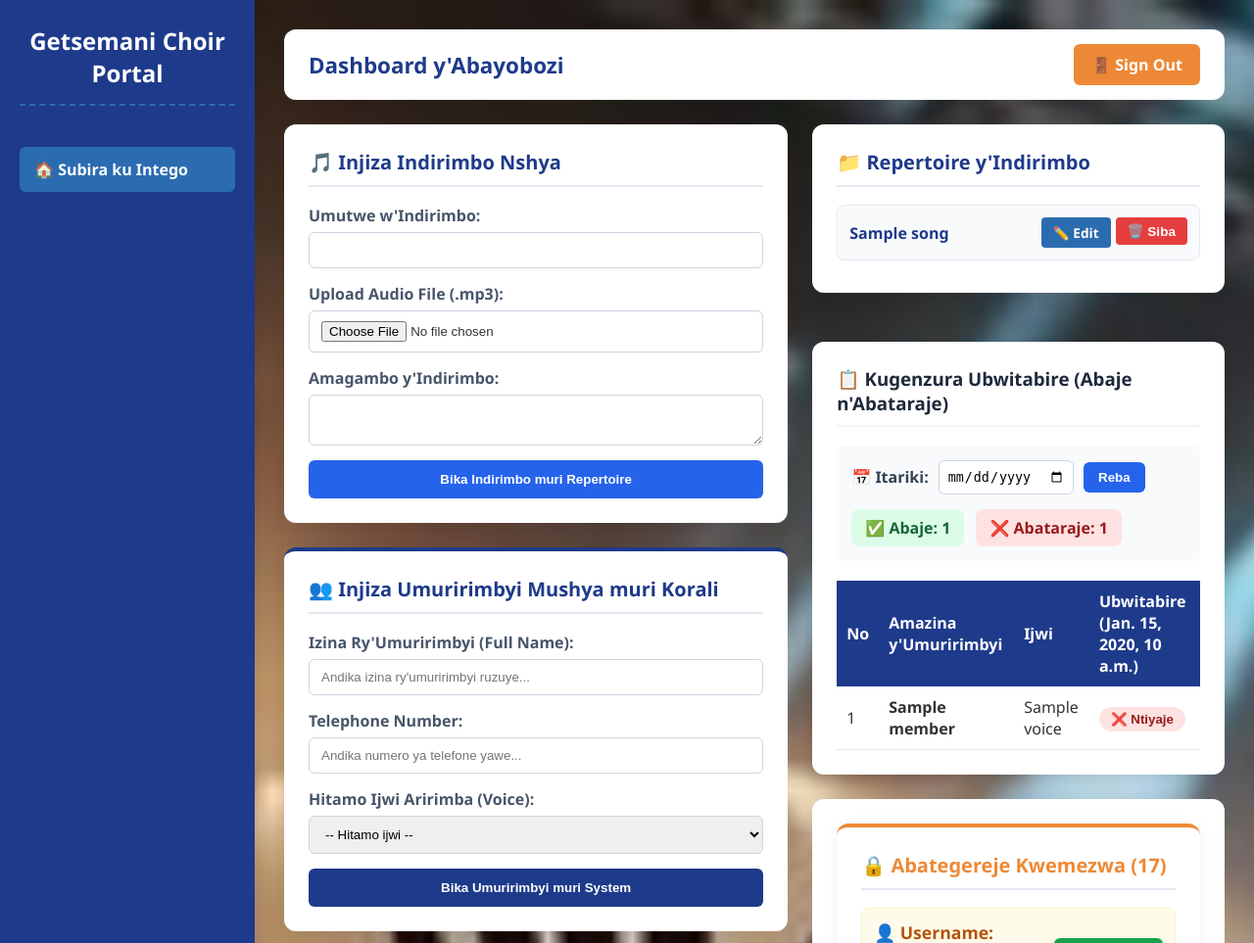
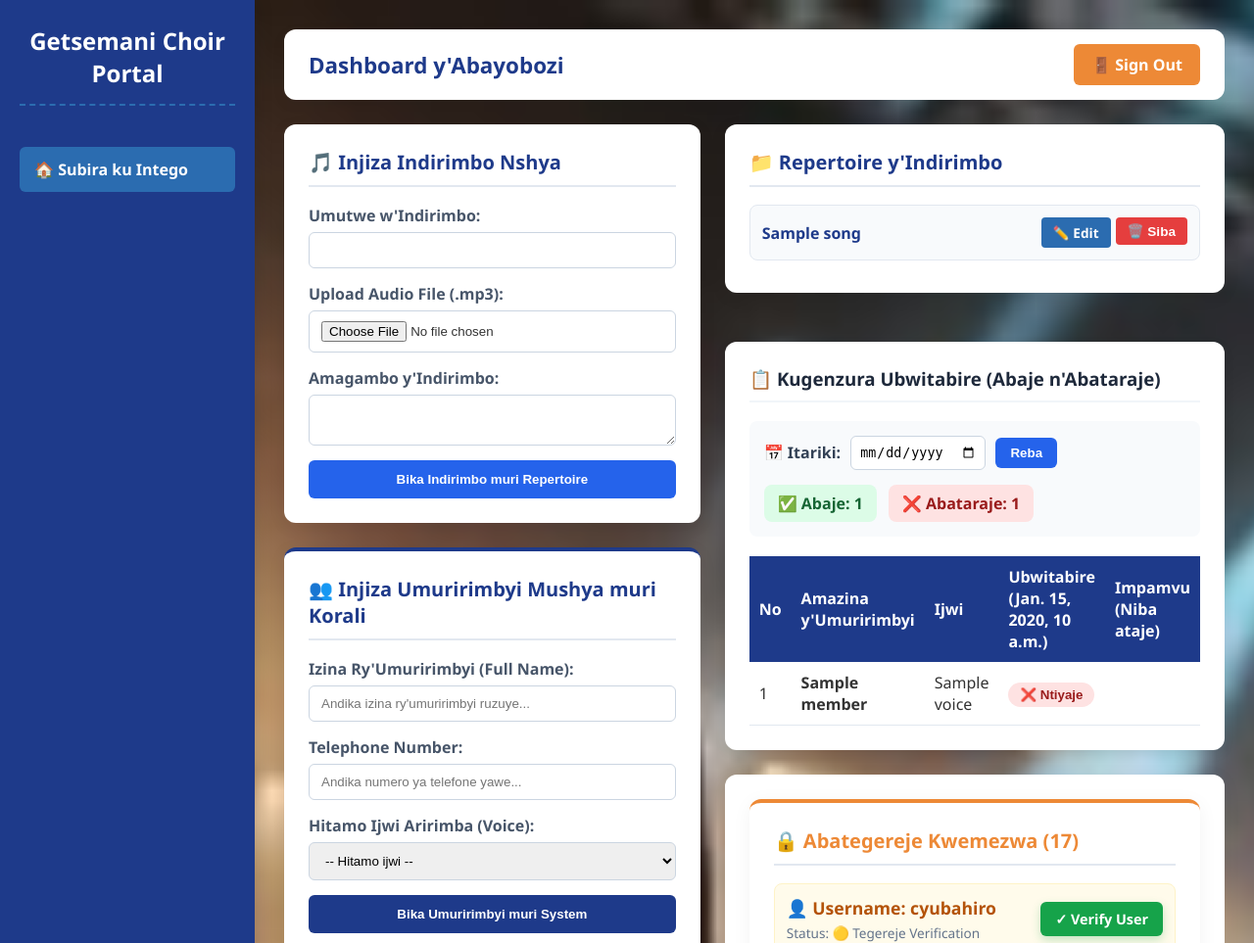
Before and after one commit to CyubahiroJMV/getsemani-choir-system, a Django app: template choir_app/templates/choir_app/dashboard_new.html in a window 1280 px wide. Shown: the top 963 px of the page at 98% size. Run offline with Django 5.2, Linux system fonts and the light colour scheme; data comes from the database, SQL or seed files in the repository; tables that the repository leaves empty hold one stand-in row (values such as "Sample post"); the template is opened without the code that fills it: values that come from a table or form of the project are taken from there, most other values are stand-ins (such as "Sample title", 1, 10 or a date in 2020).

Commit message:
Update dashboard_new.html

```diff
--- a/choir_app/templates/choir_app/dashboard_new.html
+++ b/choir_app/templates/choir_app/dashboard_new.html
@@ -196,8 +196,10 @@
         <th style="padding: 10px;">Amazina y'Umuririmbyi</th>
         <th style="padding: 10px;">Ijwi</th>
         <th style="padding: 10px;">Ubwitabire ({{ selected_date }})</th>
+        <th style="padding: 10px;">Impamvu (Niba ataje)</th>
     </tr>
 </thead>
+
         <tbody>
             {% for item in attendance_list %}
             <tr style="border-bottom: 1px solid #e2e8f0;">
```
Lines whose indentation alone changed are shown as unchanged.
